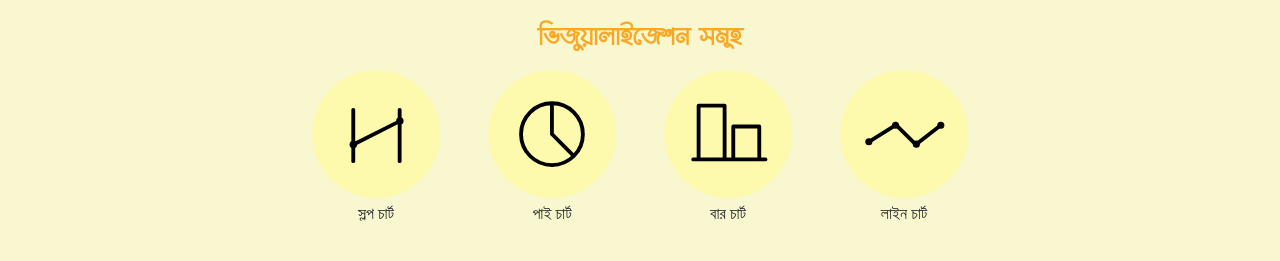
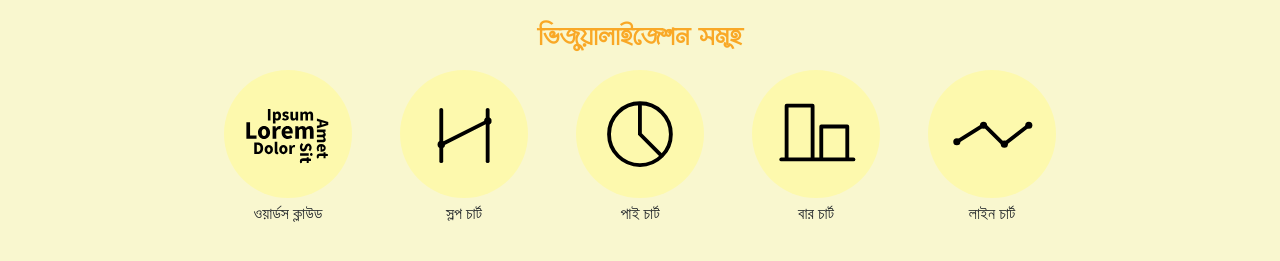
Before and after one commit to piall/data-visualization-maker-tool, a Nuxt app: page / in a window 1280 px wide. Shown: the part 667-928 px from the top of the page. Built offline with nearby package versions, Linux system fonts and the light colour scheme.

Commit message:
added new visualization

```diff
--- a/pages/index.vue
+++ b/pages/index.vue
@@ -2,7 +2,6 @@
   <div>
     <center>
       <section class="col-md-6 my-3">
-        <!-- <h4>logo</h4> -->
         <h4>¯^vMZ</h4>
         <b-img center src="~/assets/music.svg" class="my-3" style="max-width:30%"></b-img>
         <p>কোন একাউন্ট খোলার ঝামেলা না নিয়ে আপনি আপনার ম্যনুয়াল ইনপুট করা ডেটা দিয়ে অথবা কোন ডেটাসেট থেকে আপনার পছন্দের ভিজুয়ালাইজেশন বানাতে পারবেন। সেটি চাইলে .jpg, svg ফরমেট তে সেভ করা যাবে আপনার ডিভাইসে এবং যদি একাউন্ট থাকে তাহলে অনলাইনেও। যদি সিম্পল লিনিয়ার রিগ্ররেশন ব্যবহার করা যায় এমন ডেটা থাকে সেক্ষেত্রে রিয়েল টাইম প্রেডিকশন দেখতে পারবেন।</p>
@@ -22,6 +21,10 @@
         <h4>wfRyqvjvB‡Rkb mg~n</h4>
         <div class="mb-2 my-3">
           <div class="row no-gutters d-flex justify-content-center">
+            <div class="cols">
+              <b-avatar  href="/visualization/wordCloud" class="mx-4" src="~assets/D3WordsCloud.svg" size="8rem"></b-avatar>
+              <p>ওয়ার্ডস ক্লাউড</p>
+            </div>
             <div class="cols">
               <b-avatar  href="/visualization/slopeChart" class="mx-4" src="~assets/D3SlopeChart.svg" size="8rem"></b-avatar>
               <p>স্লপ চার্ট</p>
@@ -55,10 +58,6 @@ export default {
 
 
 <style lang="css" scoped>
-/* body {
-  background-image: url("paper.gif");
-  background-color: #cccccc;
-} */
 
 .bottom-content {
   padding-bottom: 10px;
```
